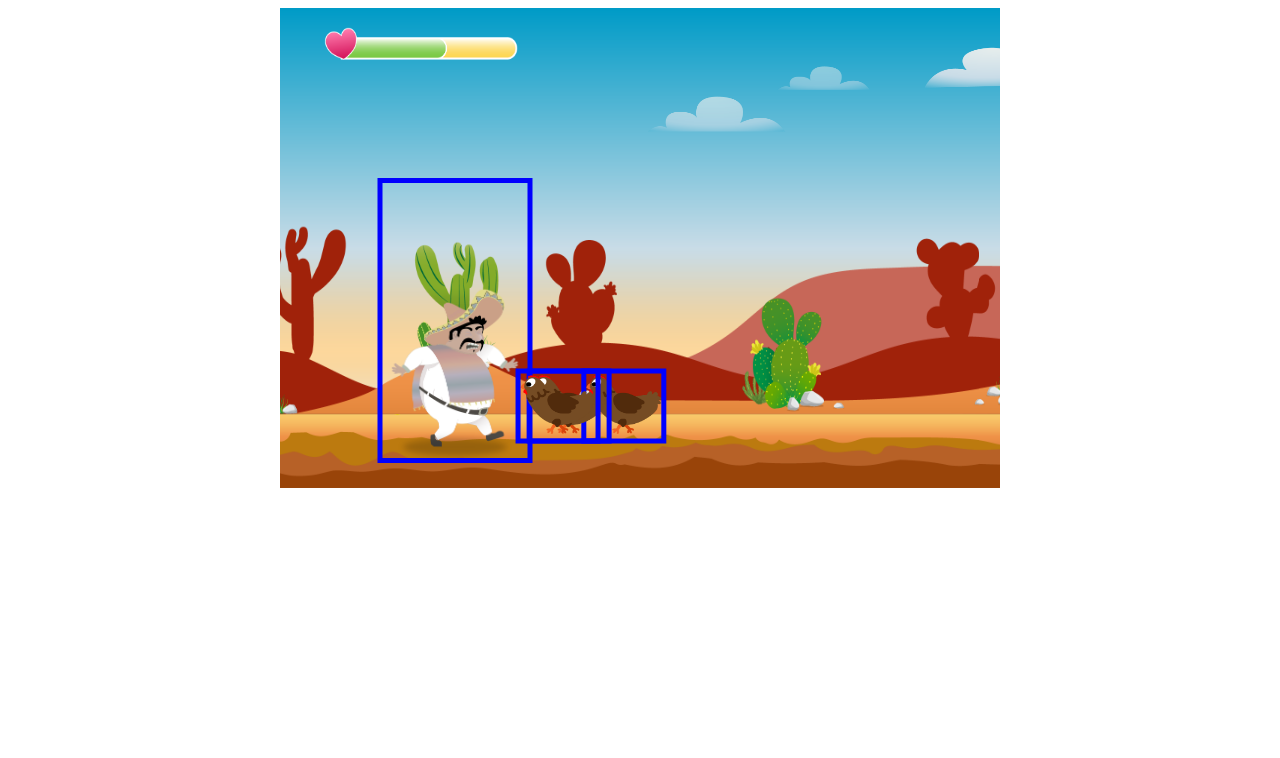
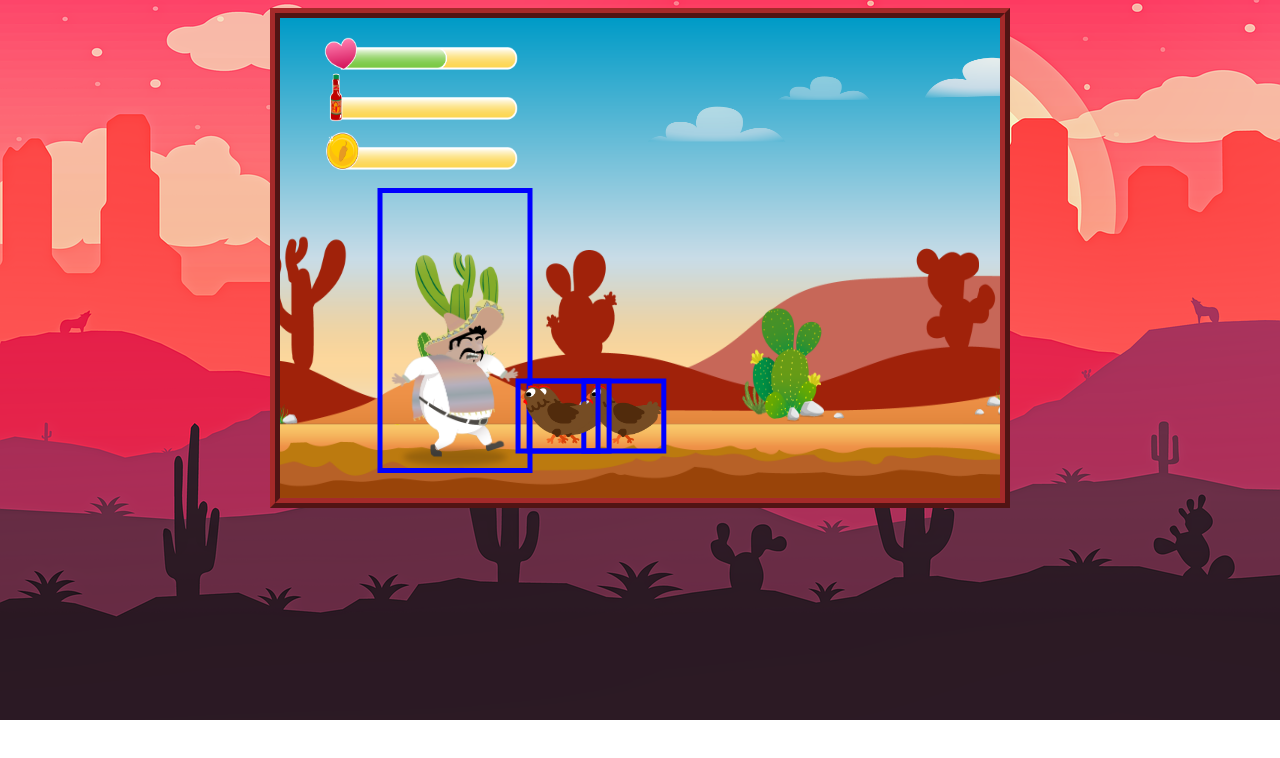
Before and after one commit to Erekle9/El-Pollo-Locco, a plain HTML site: page index.html in a window 1280 px wide. Drawn offline with Linux system fonts and the light colour scheme.

Commit message:
coin bottle boss - bar added

```diff
--- a/index.html
+++ b/index.html
@@ -10,7 +10,10 @@
     <script src="models.js/character.class.js"></script>
     <script src="models.js/chicken.class.js"></script>
     <script src="models.js/cloud.class.js"></script>
-    <script src="models.js/status-bar.class.js"></script>
+    <script src="models.js/statusbar-health.class.js"></script>
+    <script src="models.js/statusbar-bottle.class.js"></script>
+    <script src="models.js/statusbar-coins.class.js"></script>
+    <script src="models.js/statusbar-endboss.class.js"></script>
     <script src="models.js/world.class.js"></script>
     <script src="models.js/background-object.class.js"></script>
     <script src="models.js/keyboard.class.js"></script>
--- /dev/null
+++ b/models.js/statusbar-bottle.class.js
@@ -0,0 +1,49 @@
+class StatusBarBottle extends DrawableObject {
+
+    IMAGES = [
+        'img/7_statusbars/1_statusbar/3_statusbar_bottle/blue/0.png',
+        'img/7_statusbars/1_statusbar/3_statusbar_bottle/blue/20.png',
+        'img/7_statusbars/1_statusbar/3_statusbar_bottle/blue/40.png',
+        'img/7_statusbars/1_statusbar/3_statusbar_bottle/blue/60.png',
+        'img/7_statusbars/1_statusbar/3_statusbar_bottle/blue/80.png',
+        'img/7_statusbars/1_statusbar/3_statusbar_bottle/blue/100.png'
+    ];
+
+    percentageBottle = 0;
+
+    constructor() {
+        super();
+        this.loadImages(this.IMAGES);
+        this.x = 40;
+        this.y = 50;
+        this.width = 200;
+        this.height = 60;
+        this.setPercentage(0);
+
+    }
+
+    setPercentage(percentageBottle) {
+        this.percentage = percentageBottle;
+        let path = this.IMAGES[this.resolveImageIndex()];
+        this.img = this.imageCache[path];
+    }
+
+    resolveImageIndex() {
+        if (this.percentage == 100) {
+            return 5;
+        } else if(this.percentage > 80) {
+            return 4;
+        } else if(this.percentage > 60) {
+            return 3;
+        } else if(this.percentage > 40) {
+            return 2;
+        } else if(this.percentage > 20) {
+            return 1;
+        } else {
+            return 0;
+        }
+    }
+
+
+
+}
--- a/models.js/status-bar.class.js
+++ b/models.js/statusbar-coins.class.js
@@ -1,29 +1,28 @@
-class StatusBar extends DrawableObject {
-
+class StatusbarCoin extends DrawableObject {
 
     IMAGES = [
-        'img/7_statusbars/1_statusbar/2_statusbar_health/green/0.png',
-        'img/7_statusbars/1_statusbar/2_statusbar_health/green/20.png',
-        'img/7_statusbars/1_statusbar/2_statusbar_health/green/40.png',
-        'img/7_statusbars/1_statusbar/2_statusbar_health/green/60.png',
-        'img/7_statusbars/1_statusbar/2_statusbar_health/green/80.png',
-        'img/7_statusbars/1_statusbar/2_statusbar_health/green/100.png'
+        'img/7_statusbars/1_statusbar/1_statusbar_coin/orange/0.png',
+        'img/7_statusbars/1_statusbar/1_statusbar_coin/orange/20.png',
+        'img/7_statusbars/1_statusbar/1_statusbar_coin/orange/40.png',
+        'img/7_statusbars/1_statusbar/1_statusbar_coin/orange/60.png',
+        'img/7_statusbars/1_statusbar/1_statusbar_coin/orange/80.png',
+        'img/7_statusbars/1_statusbar/1_statusbar_coin/orange/100.png'
     ];
 
-    percentage = 100;
+    percentageCoins = 0;
 
     constructor() {
         super();
         this.loadImages(this.IMAGES);
         this.x = 40;
-        this.y = 0;
+        this.y = 100;
         this.width = 200;
-        this.height = 60
-        this.setPercentage(100);
+        this.height = 60;
+        this.setPercentage(0);
     }
 
-    setPercentage(percentage) {
-        this.percentage = percentage;
+    setPercentage(percentageCoins) {
+        this.percentage = percentageCoins;
         let path = this.IMAGES[this.resolveImageIndex()];
         this.img = this.imageCache[path];
     }
@@ -44,5 +43,4 @@ class StatusBar extends DrawableObject {
         }
     }
 
-
 }
--- /dev/null
+++ b/models.js/statusbar-health.class.js
@@ -0,0 +1,48 @@
+class StatusBarHealth extends DrawableObject {
+
+
+    IMAGES = [
+        'img/7_statusbars/1_statusbar/2_statusbar_health/green/0.png',
+        'img/7_statusbars/1_statusbar/2_statusbar_health/green/20.png',
+        'img/7_statusbars/1_statusbar/2_statusbar_health/green/40.png',
+        'img/7_statusbars/1_statusbar/2_statusbar_health/green/60.png',
+        'img/7_statusbars/1_statusbar/2_statusbar_health/green/80.png',
+        'img/7_statusbars/1_statusbar/2_statusbar_health/green/100.png'
+    ];
+
+    percentage = 100;
+
+    constructor() {
+        super();
+        this.loadImages(this.IMAGES);
+        this.x = 40;
+        this.y = 0;
+        this.width = 200;
+        this.height = 60;
+        this.setPercentage(100);
+    }
+
+    setPercentage(percentage) {
+        this.percentage = percentage;
+        let path = this.IMAGES[this.resolveImageIndex()];
+        this.img = this.imageCache[path];
+    }
+
+    resolveImageIndex() {
+        if (this.percentage == 100) {
+            return 5;
+        } else if(this.percentage > 80) {
+            return 4;
+        } else if(this.percentage > 60) {
+            return 3;
+        } else if(this.percentage > 40) {
+            return 2;
+        } else if(this.percentage > 20) {
+            return 1;
+        } else {
+            return 0;
+        }
+    }
+
+
+}
--- a/models.js/world.class.js
+++ b/models.js/world.class.js
@@ -6,7 +6,10 @@ class World {
     ctx;
     keyboard;
     camera_x = 0;
-    statusBar = new StatusBar();
+    healthStatus = new StatusBarHealth();
+    bottleStatus = new StatusBarBottle();
+    coinStatus = new StatusbarCoin();
+
     throwableObjects = [];
 
     constructor (canvas, keyboard) {
@@ -40,7 +43,7 @@ class World {
         this.level.enemies.forEach((enemy) => {
             if (this.character.isColliding(enemy)) {
                 this.character.hit();
-                this.statusBar.setPercentage(this.character.energy);
+                this.healthStatus.setPercentage(this.character.energy);
             }
         });
     }
@@ -53,7 +56,9 @@ class World {
         this.addObjectsToMap(this.level.backgroundObjects);
 
         this.ctx.translate(-this.camera_x, 0); // back
-        this.addToMap(this.statusBar);
+        this.addToMap(this.healthStatus);
+        this.addToMap(this.bottleStatus);
+        this.addToMap(this.coinStatus);
         this.ctx.translate(this.camera_x, 0); // forwards
 
         this.addToMap(this.character);
--- a/style.css
+++ b/style.css
@@ -2,8 +2,14 @@ body {
     display: flex;
     flex-direction: column;
     align-items: center;
+    background-image: url('img/5_background/background_game.png');
+    background-repeat: no-repeat;
+    background-size: cover;
 }
 
 canvas {
     background-color: black;
+    border-style: ridge;
+    border-width: 10px;
+    border-color: brown;
 }
```
Also changed, not shown: img/5_background/background_game.png (added), models.js/statusbar-endboss.class.js (added).
